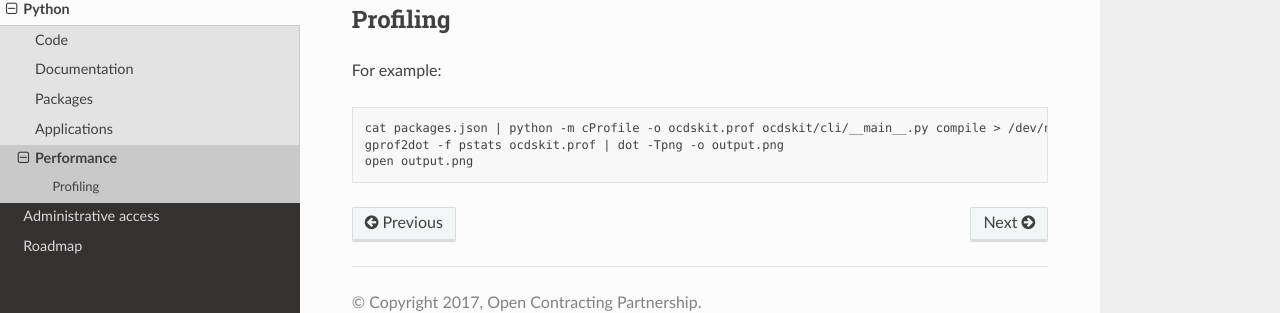
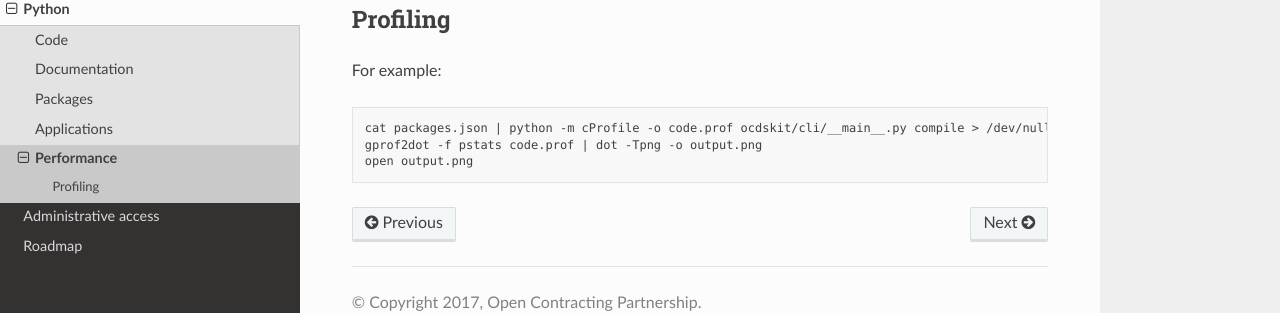
Before and after one commit to open-contracting/software-development-handbook, a Sphinx documentation site: the page built from docs/python/performance.rst, in a window 1280 px wide. Shown: the part 157-470 px from the top of the page. Built offline with Sphinx 7.4.7 and the Read the Docs theme 2.0.0, drawn with Linux system fonts in a browser that asks for light colours.

Commit message:
Make profiling commands more generic

```diff
--- a/docs/python/performance.rst
+++ b/docs/python/performance.rst
@@ -8,6 +8,6 @@ For example:
 
 .. code:: bash
 
-   cat packages.json | python -m cProfile -o ocdskit.prof ocdskit/cli/__main__.py compile > /dev/null
-   gprof2dot -f pstats ocdskit.prof | dot -Tpng -o output.png
+   cat packages.json | python -m cProfile -o code.prof ocdskit/cli/__main__.py compile > /dev/null
+   gprof2dot -f pstats code.prof | dot -Tpng -o output.png
    open output.png
```
